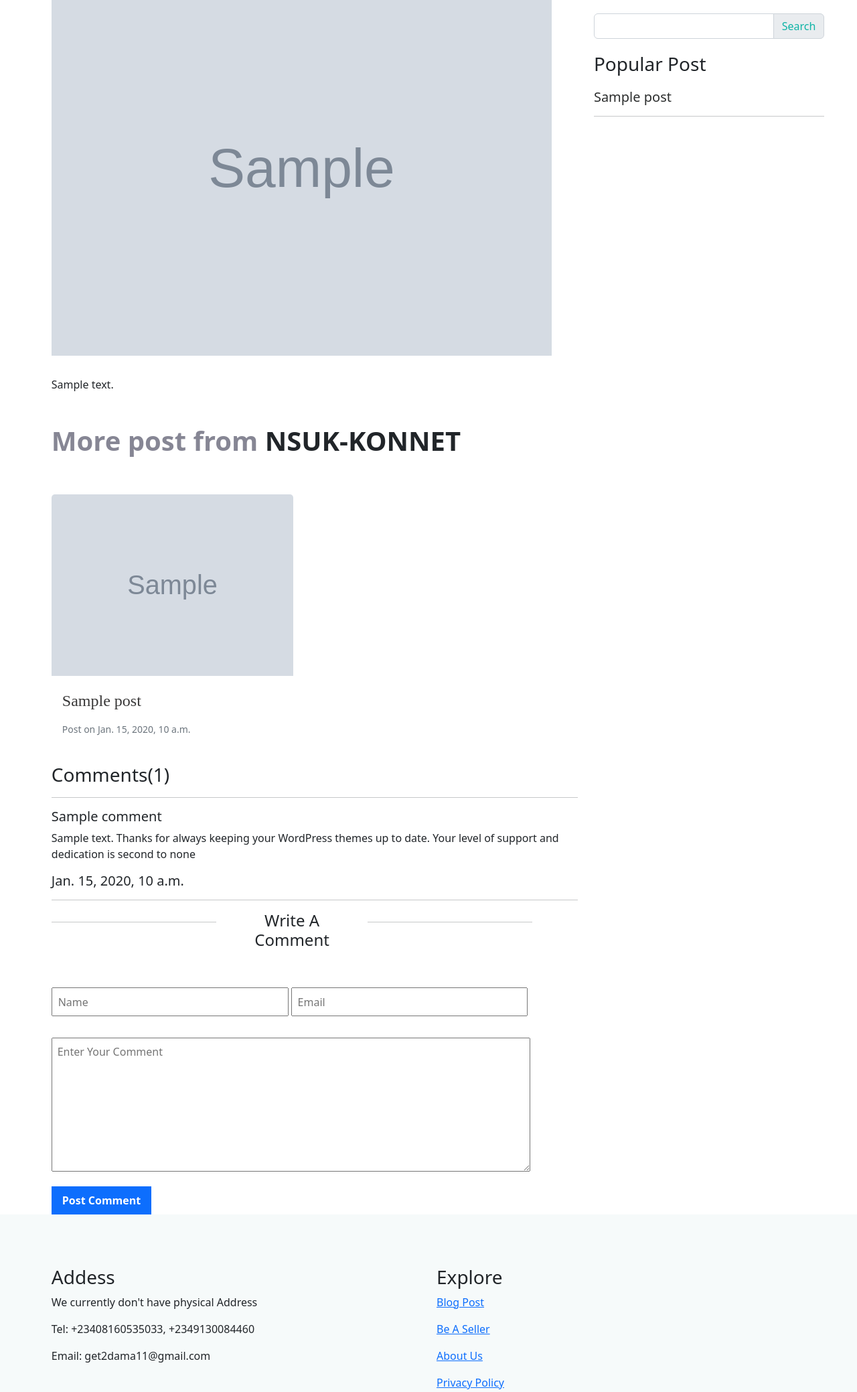
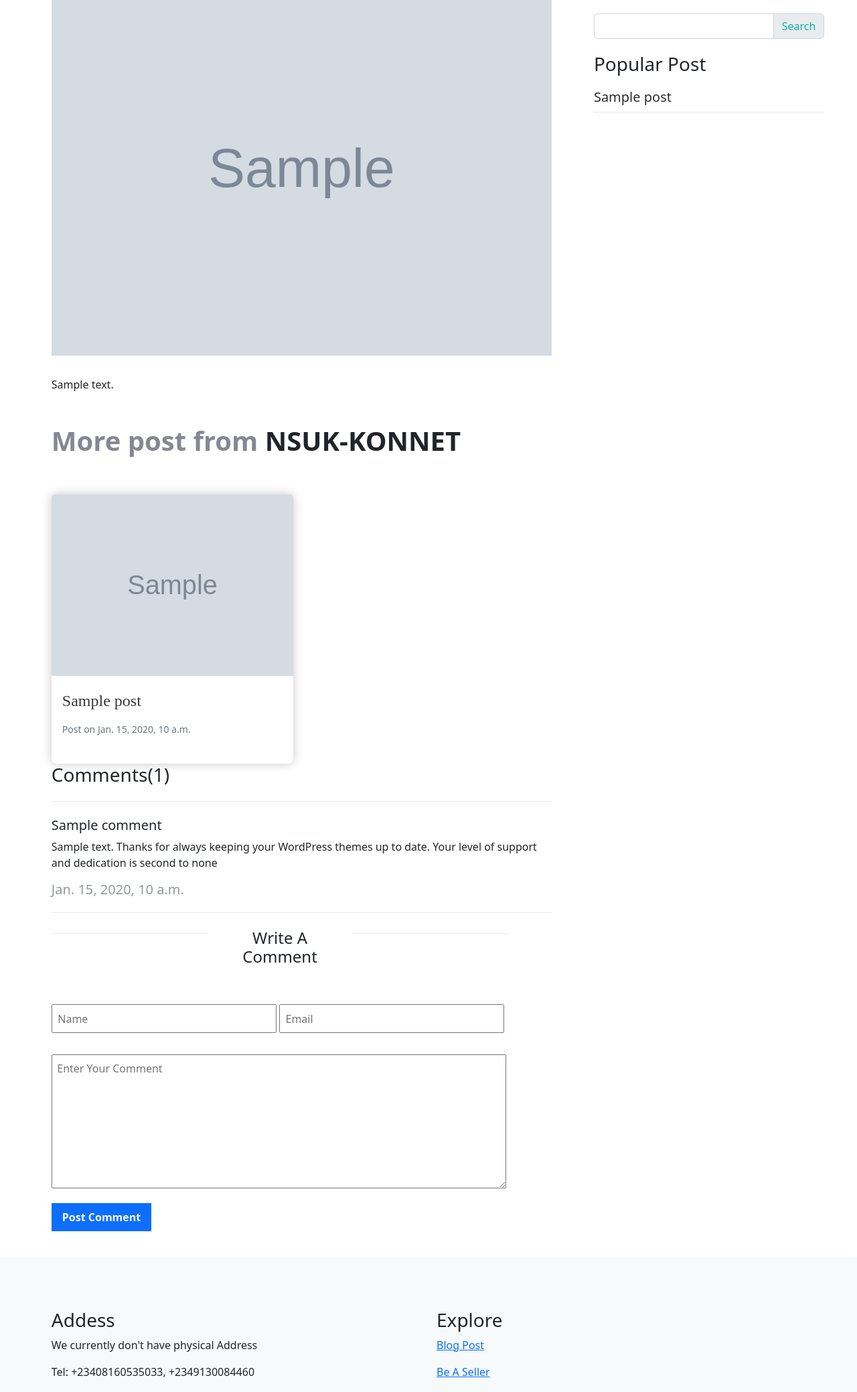
Before and after one commit to DamaMichaelYohanna/nsuk-konnet, a Django app: a page that uses bloggie/blog/template/blog/blog_base.html in a window 1280 px wide. Shown: the part 236-2314 px from the top of the page at 67% size. Run offline with Django 4.2, Linux system fonts and the light colour scheme; tables that the repository leaves empty hold one stand-in row (values such as "Sample post"); grey boxes marked "Sample" are stand-in pictures; some libraries are stand-ins or nearby versions; some web fonts are replaced.

Commit message:
update main css file

```diff
--- a/bloggie/main/static/main/main_style.css
+++ b/bloggie/main/static/main/main_style.css
@@ -1,4 +1,8 @@
 /* global color scheme */
+hr{
+    opacity: 0.1;
+    margin:3% 0px;
+}
 .primary{
     color:rgb(107, 17, 62);
     color:rgb(19, 19, 105)
@@ -43,6 +47,17 @@
 .blog-detail-more h1{
     font-weight: bold;
 }
+.more-post-card{
+    box-shadow: 0px 0px 15px rgb(202, 199, 199);
+    border-radius: 2%;
+}
+.blog-detail-comment{
+    width: 95%;
+    margin-bottom:5%;
+}
+.comment-date{
+    color: rgb(147, 152, 156);
+}
 .side-bar{
     margin-top: 7%;
     padding-right: 4%;
```
